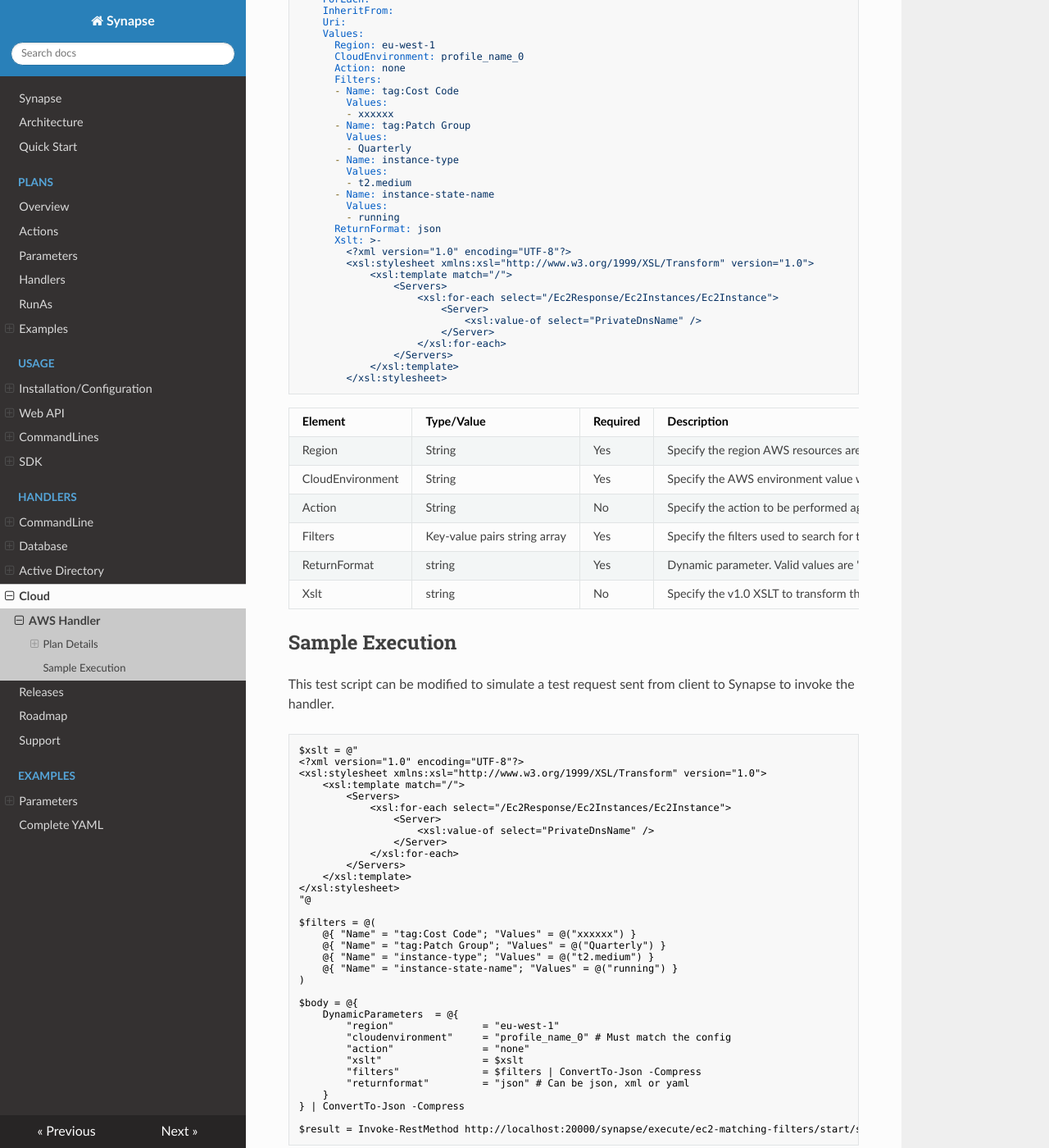
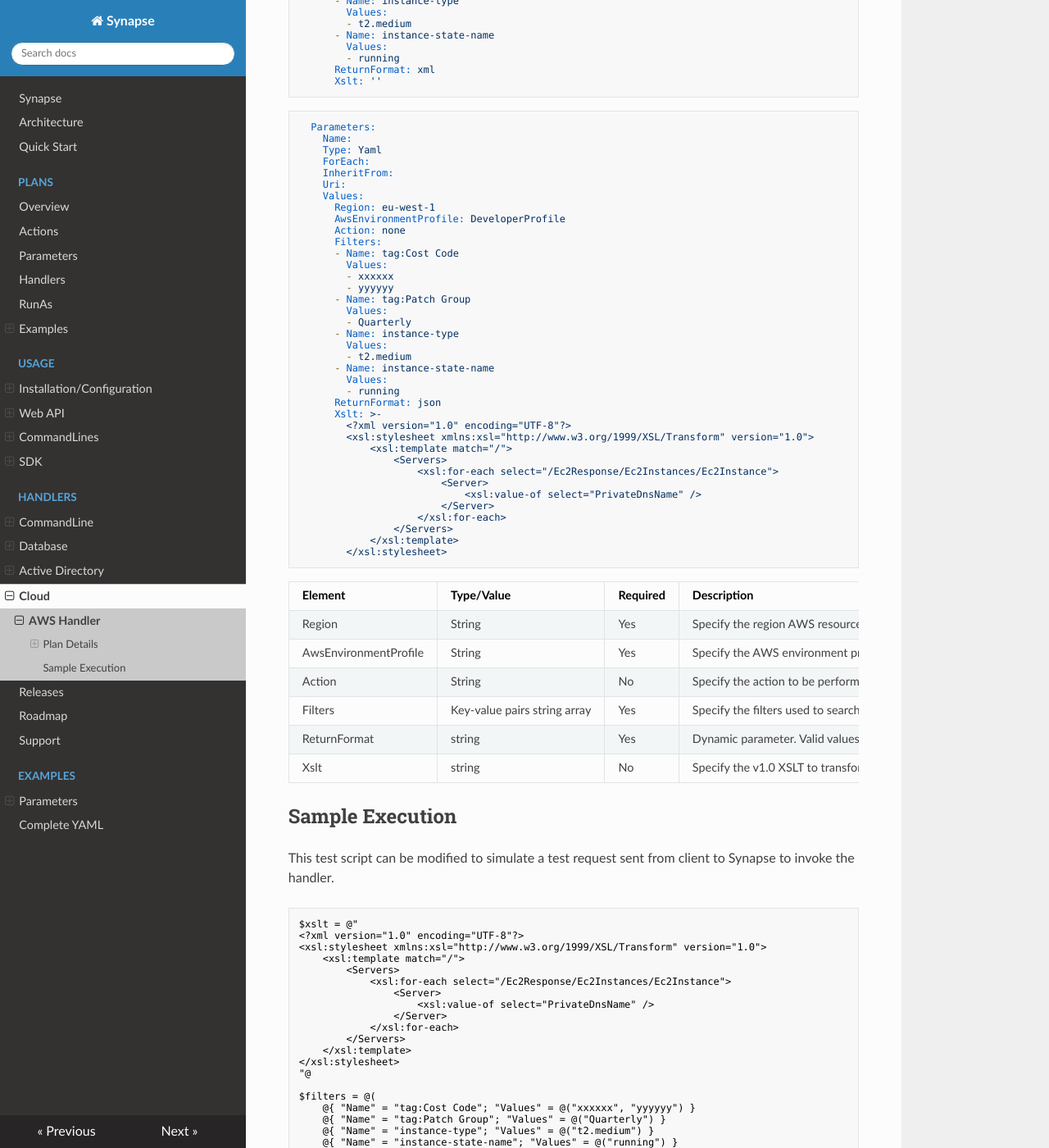
Before and after one commit to SynapseProject/synapse.docs, an MkDocs documentation site: the page built from docs/handlers/cloud/aws.md, in a window 1280 px wide and 1400 px high, scrolled down 1504 px. Shown: the whole window at 82% size. Built offline with MkDocs 1.6.1, drawn with Linux system fonts in a browser that asks for light colours; nearby versions of some CDN libraries; old or Windows-style settings are respelled for this version of MkDocs; some of the changed text lies outside the part shown.

Commit message:
Updated to add clarity.

`````diff
--- a/docs/handlers/cloud/aws.md
+++ b/docs/handlers/cloud/aws.md
@@ -8,7 +8,7 @@ At a high level, the flow of actions is:
 
 ## Plan Details
 ### Config
-The Config section of the plan specifies the one-to-one matching relationship between the cloud environment and the AWS credentials.
+The Config section of the plan specifies the one-to-one matching relationship between the user-friendly profile names and actual AWS profiles.
 
 ### Sample
 ````yaml
@@ -17,14 +17,15 @@ The Config section of the plan specifies the one-to-one matching relationship be
     Config:
       Values:
         AwsEnvironmentProfile:
-          profile_name_1: XXXXXX
-          profile_name_2: XXXXXX
-          profile_name_3: XXXXXX
+          AdminProfile: XXXXXX
+          DeveloperProfile: XXXXXX
+          TesterProfile: XXXXXX
 ````
+<script src="https://gist.github.com/SynapseGists/d8b12857398f46eb5fc945e7328b5295.js"></script>
 
 |Element|Type/Value|Required|Description
 |-------|----------|--------|-----------
-|AwsEnvironmentProfile|Key-value pairs string array|Yes|Specify the exact matching of the AWS profile name passed in from client request and the corresponding credential to access AWS resources.
+|AwsEnvironmentProfile|Key-value pairs string array|Yes|The key name can be anything. The corresponding value must be an existing AWS profile handler has access to. Each AWS profile has its access id and secret key. See <a href="http://docs.aws.amazon.com/cli/latest/userguide/cli-multiple-profiles.html" target="_blank">AWS Named Profiles</a> for more information.
 
 ### Parameters
 The Parameter section specifies what a client should send in during run-time.
@@ -39,12 +40,13 @@ The Parameter section specifies what a client should send in during run-time.
     Uri:
     Values:
       Region: eu-west-1
-      CloudEnvironment: profile_name_0
+      AwsEnvironmentProfile: DeveloperProfile
       Action: none
       Filters:
       - Name: tag:Cost Code
         Values:
         - xxxxxx
+        - yyyyyy
       - Name: tag:Patch Group
         Values:
         - Quarterly
@@ -67,12 +69,13 @@ The Parameter section specifies what a client should send in during run-time.
     Uri:
     Values:
       Region: eu-west-1
-      CloudEnvironment: profile_name_0
+      AwsEnvironmentProfile: DeveloperProfile
       Action: none
       Filters:
       - Name: tag:Cost Code
         Values:
         - xxxxxx
+        - yyyyyy
       - Name: tag:Patch Group
         Values:
         - Quarterly
@@ -100,9 +103,9 @@ The Parameter section specifies what a client should send in during run-time.
 |Element|Type/Value|Required|Description
 |-------|----------|--------|-----------
 |Region|String|Yes|Specify the region AWS resources are located, e.g. eu-west-1, us-east-2.
-|CloudEnvironment|String|Yes|Specify the AWS environment value which must match one of the values in AwsEnvironmentProfile from the Config section.
+|AwsEnvironmentProfile|String|Yes|Specify the AWS environment profile which must match one of the key names in AwsEnvironmentProfile from the Config section.
 |Action|String|No|Specify the action to be performed against the matching resources. Valid value supported is "none" at the moment.
-|Filters|Key-value pairs string array|Yes|Specify the filters used to search for the resources. Refer to <a href="http://docs.aws.amazon.com/cli/latest/reference/ec2/describe-instances.html" target="_blank">EC2 Filter List</a> for options available.
+|Filters|Key-value pairs string array|Yes|Specify the filters used to search for the resources. Refer to <a href="http://docs.aws.amazon.com/cli/latest/reference/ec2/describe-instances.html" target="_blank">EC2 Filter List</a> for options available. Note that it is *AND* logic for all the filters but *OR* logic for each value in a filter. For example, the above examples instructs the handler to find all matching EC2s, which have tag "Cost Code" of value "xxxxxx" *OR* "yyyyyy" *AND* tag "Patch Group" of value "Quarterly" *AND* "instance-type" of value "t2.medium" *AND* "instance-state-name" of value "running".
 |ReturnFormat|string|Yes|Dynamic parameter. Valid values are "json", "xml" or "yaml".
 |Xslt|string|No|Specify the v1.0 XSLT to transform the raw handler response. Response will not be transformed if the value is null or empty.
 
@@ -126,7 +129,7 @@ $xslt = @"
 "@
 
 $filters = @(
-	@{ "Name" = "tag:Cost Code"; "Values" = @("xxxxxx") }
+	@{ "Name" = "tag:Cost Code"; "Values" = @("xxxxxx", "yyyyyy") }
 	@{ "Name" = "tag:Patch Group"; "Values" = @("Quarterly") }
 	@{ "Name" = "instance-type"; "Values" = @("t2.medium") }
 	@{ "Name" = "instance-state-name"; "Values" = @("running") }
@@ -135,7 +138,7 @@ $filters = @(
 $body = @{
 	DynamicParameters  = @{
 		"region"               = "eu-west-1"
-		"cloudenvironment"     = "profile_name_0" # Must match the config
+		"cloudenvironment"     = "DeveloperProfile" # Must match the config
 		"action"               = "none"
 		"xslt"                 = $xslt
 		"filters"              = $filters | ConvertTo-Json -Compress
@@ -169,7 +172,7 @@ Handler response without any transformation contained in the `$result` PowerShel
             <Architecture>x86_64</Architecture>
             <AvailabilityZone>eu-west-1c</AvailabilityZone>
             <CloudEnvironment>xxxxxx</CloudEnvironment>
-            <CostCentre>xxxxxx<CostCentre>
+            <CostCentre>yyyyyy<CostCentre>
             <InstanceId>i-xxxxxx</InstanceId>
             <InstanceState>running</InstanceState>
             <InstanceType>t2.medium</InstanceType>
`````
